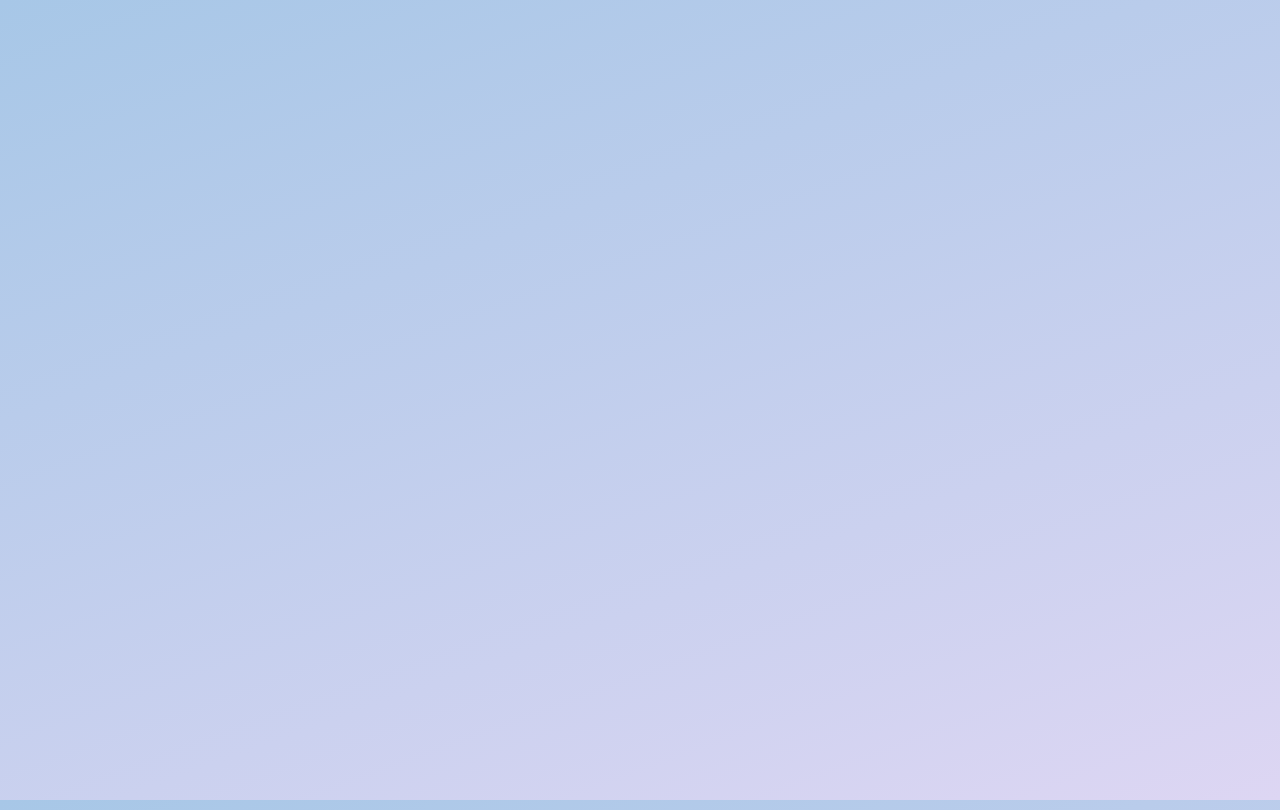
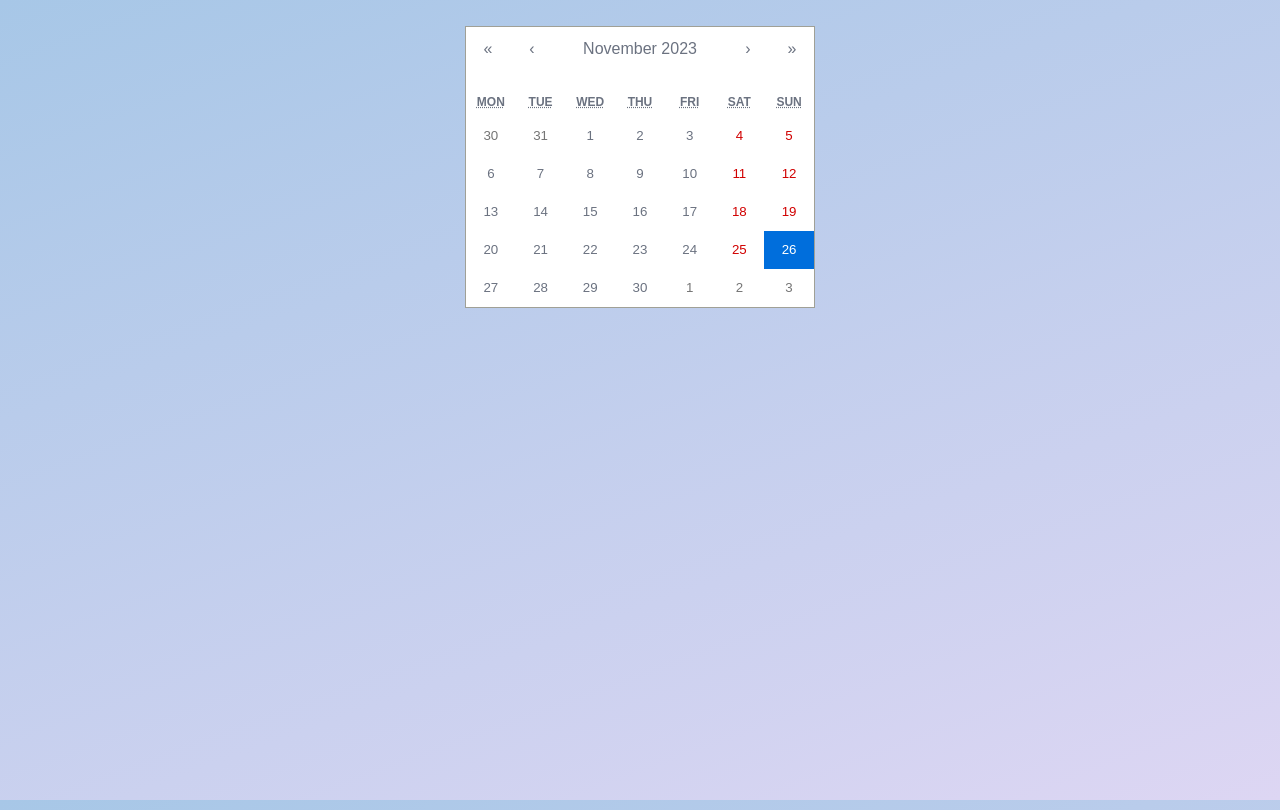
Before and after one commit to ylw311/Harbor.ed, a React (Create React App) app in the folder ui/cra-threejs/: page /journal in a window 1280 px wide. Before the commit this address had no page. Built offline with nearby package versions, Linux system fonts and the light colour scheme; a web font is replaced by a local one.

Commit message:
used react calendar

```diff
--- a/ui/cra-threejs/package.json
+++ b/ui/cra-threejs/package.json
@@ -13,6 +13,7 @@
     "@testing-library/user-event": "^13.5.0",
     "jquery": "^3.7.1",
     "react": "^18.2.0",
+    "react-calendar": "^4.6.1",
     "react-dom": "^18.2.0",
     "react-parallax": "^3.5.1",
     "react-router-dom": "^6.20.0",
--- a/ui/cra-threejs/src/App.js
+++ b/ui/cra-threejs/src/App.js
@@ -7,6 +7,7 @@ import Main from "./components/main.js";
 import Navbar from "./components/Navbar.js";
 import About from "./components/About.js";
 import Cards from "./components/Cards.js";
+import Journal from "./components/Journal.js";
 
 function App() {
   return (
@@ -19,12 +20,12 @@ function App() {
           </header> */}
 
           <Routes>
-          <Route path="/" element={<HomePage />} />
+            <Route path="/" element={<HomePage />} />
 
             <Route path="/chat" element={<Main />} />
-            <Route path="/about" element={<About />} />
+            {/* <Route path="/about" element={<About />} /> */}
             <Route path="/character" element={<Cards />} />
-            {/* or switch to characcters for fishyyyyyyyyyyy */}
+            <Route path="/journal" element={<Journal />} />
           </Routes>
         </div>
       </Router>
--- /dev/null
+++ b/ui/cra-threejs/src/components/Journal.js
@@ -0,0 +1,27 @@
+import { React, useState } from "react";
+import "react-calendar/dist/Calendar.css";
+import Calendar from "react-calendar";
+
+function Journal() {
+  const [date, setDate] = useState(new Date());
+
+  const getJournals = (date) => {
+    console.log("date: ", date);
+  };
+
+  return (
+    <>
+      <div className="flex flex-col max-w-full grow items-stretch pt-4 text-gray-500">
+        <div className="mx-auto">
+          <Calendar
+            onChange={setDate}
+            value={date}
+            onClickDay={() => getJournals(date)}
+          />
+        </div>
+      </div>
+    </>
+  );
+}
+
+export default Journal;
```
Also changed, not shown: 1 other file (tests, documents, lock files or other folders).
